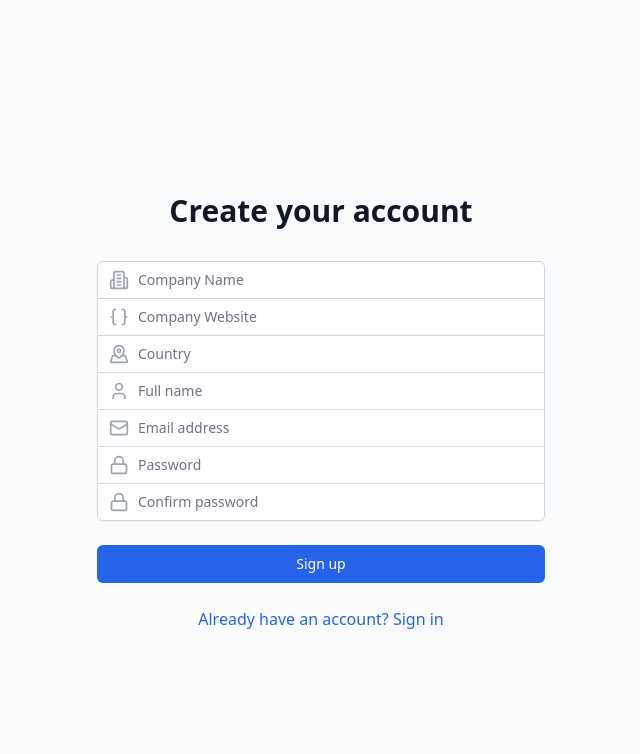
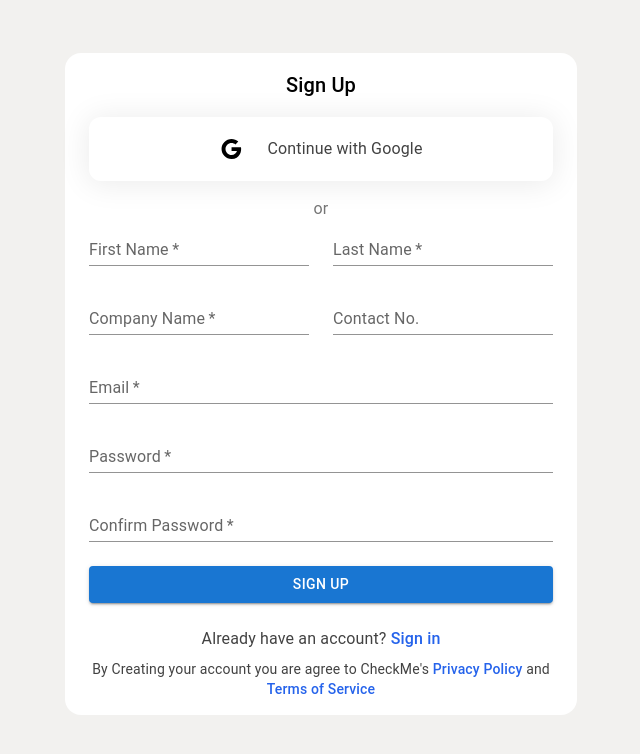
Before and after one commit to AmrapaliUnkal5/transcript_project, a React (Vite) app in the folder frontend/: page /signup in a window 1280 px wide. Shown: the top 754 px of the page, without its empty margins (319-959 px from the left). Built offline with nearby package versions, Linux system fonts and the light colour scheme; no server answers.

Commit message:
Registration Page UI Changes Done...

```diff
--- a/frontend/package.json
+++ b/frontend/package.json
@@ -10,6 +10,10 @@
     "preview": "vite preview"
   },
   "dependencies": {
+    "@emotion/react": "^11.14.0",
+    "@emotion/styled": "^11.14.0",
+    "@mui/icons-material": "^6.4.2",
+    "@mui/material": "^6.4.2",
     "axios": "^1.7.9",
     "lucide-react": "^0.344.0",
     "react": "^18.3.1",
--- a/frontend/src/pages/Auth/SignUp.tsx
+++ b/frontend/src/pages/Auth/SignUp.tsx
@@ -2,6 +2,10 @@ import React, { useState } from 'react';
 import { Link, useNavigate } from 'react-router-dom';
 import { User, Mail, Lock, Building2, Braces, MapPinned } from 'lucide-react';
 import { authApi, type SignUpData } from '../../services/api';
+import { Box, Button, TextField, Typography } from '@mui/material';
+import Grid from '@mui/material/Grid2';
+import GoogleIcon from '@mui/icons-material/Google';
+import { grey } from '@mui/material/colors';
 
 export const SignUp = () => {
   const navigate = useNavigate();
@@ -59,7 +63,7 @@ export const SignUp = () => {
 
       await authApi.signup(signupData);
       navigate('/login', {
-        state: { message: 'Account created successfully! Please login.' }
+        state: { message: 'Account created successfully! Please login.' },
       });
     } catch (err) {
       setError(err instanceof Error ? err.message : 'Failed to create account');
@@ -69,19 +73,155 @@ export const SignUp = () => {
   };
 
   return (
-    <div className="min-h-screen bg-gray-50 dark:bg-gray-900 flex items-center justify-center py-12 px-4 sm:px-6 lg:px-8">
-      <div className="max-w-md w-full space-y-8">
-        <div>
-          <h2 className="mt-6 text-center text-3xl font-extrabold text-gray-900 dark:text-white">
-            Create your account
-          </h2>
-        </div>
+    <Box
+      bgcolor='#f2f1ef'
+      className='min-h-screen dark:bg-gray-900 flex items-center justify-center py-6 px-4 sm:px-6 lg:px-8'
+    >
+      <Box className='max-w-lg w-full space-y-8'>
+        <Box bgcolor={'#FFF'} borderRadius={4} py={2} px={3}>
+          <Typography variant='h6' mb={2} textAlign={'center'}>
+            Sign Up
+          </Typography>
+
+          <Box
+            display={'flex'}
+            justifyContent={'center'}
+            gap={3}
+            p={'20px'}
+            borderRadius={'12px'}
+            boxShadow={'0px 2px 30px 2px rgba(0, 0, 0, 0.08);'}
+            mb={'12px'}
+          >
+            <GoogleIcon />
+            <Typography variant='body1' color={grey[800]}>
+              Continue with Google
+            </Typography>
+          </Box>
+
+          <Typography
+            variant='body1'
+            textAlign={'center'}
+            mt={2}
+            color='grey.600'
+          >
+            or
+          </Typography>
+
+          <Box>
+            <Grid container spacing={3}>
+              <Grid size={6}>
+                <TextField
+                  id='standard-basic'
+                  label='First Name'
+                  variant='standard'
+                  size='small'
+                  fullWidth
+                  required
+                />
+              </Grid>
+              <Grid size={6}>
+                <TextField
+                  id='standard-basic'
+                  label='Last Name'
+                  variant='standard'
+                  size='small'
+                  fullWidth
+                  required
+                />
+              </Grid>
+              <Grid size={6}>
+                <TextField
+                  id='standard-basic'
+                  label='Company Name'
+                  variant='standard'
+                  size='small'
+                  fullWidth
+                  required
+                />
+              </Grid>
+              <Grid size={6}>
+                <TextField
+                  id='standard-basic'
+                  label='Contact No.'
+                  variant='standard'
+                  size='small'
+                  fullWidth
+                />
+              </Grid>
+              <Grid size={12}>
+                <TextField
+                  id='standard-basic'
+                  label='Email'
+                  variant='standard'
+                  size='small'
+                  fullWidth
+                  required
+                />
+              </Grid>
+              <Grid size={12}>
+                <TextField
+                  id='standard-basic'
+                  label='Password'
+                  variant='standard'
+                  size='small'
+                  fullWidth
+                  required
+                />
+              </Grid>
+              <Grid size={12}>
+                <TextField
+                  id='standard-basic'
+                  label='Confirm Password'
+                  variant='standard'
+                  size='small'
+                  fullWidth
+                  required
+                />
+              </Grid>
+
+              <Grid size={12}>
+                <Button variant='contained' fullWidth>
+                  Sign Up
+                </Button>
+              </Grid>
+
+              <Grid size={12} textAlign={'center'}>
+                <Box>
+                  <Typography variant='body1' color={grey[800]} mb={1}>
+                    Already have an account?{' '}
+                    <Link
+                      to='/login'
+                      className='font-medium text-blue-600 hover:text-blue-500'
+                    >
+                      Sign in
+                    </Link>{' '}
+                  </Typography>
+
+                  <Typography variant='body2' color={grey[800]}>
+                    By Creating your account you are agree to CheckMe&apos;s{' '}
+                    <Link
+                      to='#'
+                      className='font-medium text-blue-600 hover:text-blue-500'
+                    >
+                      Privacy Policy
+                    </Link>{' '} and  <Link
+                      to='#'
+                      className='font-medium text-blue-600 hover:text-blue-500'
+                    >
+                      Terms of Service
+                    </Link>
+                  </Typography>
+                </Box>
+              </Grid>
+            </Grid>
+          </Box>
+        </Box>
 
         {error && (
-          <div className="rounded-md bg-red-50 dark:bg-red-900/20 p-4">
-            <div className="flex">
-              <div className="ml-3">
-                <h3 className="text-sm font-medium text-red-800 dark:text-red-200">
+          <div className='rounded-md bg-red-50 dark:bg-red-900/20 p-4'>
+            <div className='flex'>
+              <div className='ml-3'>
+                <h3 className='text-sm font-medium text-red-800 dark:text-red-200'>
                   {error}
                 </h3>
               </div>
@@ -89,153 +229,174 @@ export const SignUp = () => {
           </div>
         )}
 
-        <form className="mt-8 space-y-6" onSubmit={handleSubmit}>
-          <div className="rounded-md shadow-sm -space-y-px">
-            <div>
-              <label htmlFor="company_name" className="sr-only">
+        <form className='mt-8 space-y-6' onSubmit={handleSubmit}>
+          <div className='rounded-md shadow-sm -space-y-px'>
+            {/* <div>
+              <label htmlFor='company_name' className='sr-only'>
                 Company
               </label>
-              <div className="relative">
-                <div className="absolute inset-y-0 left-0 pl-3 flex items-center">
-                  <Building2 className="h-5 w-5 text-gray-400" style={{ zIndex: '9' }}/>
+              <div className='relative'>
+                <div className='absolute inset-y-0 left-0 pl-3 flex items-center'>
+                  <Building2
+                    className='h-5 w-5 text-gray-400'
+                    style={{ zIndex: '9' }}
+                  />
                 </div>
                 <input
-                  id="company_name"
-                  name="company_name"
-                  type="text"
+                  id='company_name'
+                  name='company_name'
+                  type='text'
                   required
-                  className="appearance-none rounded-none relative block w-full px-3 py-2 pl-10 border border-gray-300 placeholder-gray-500 text-gray-900 rounded-t-md focus:outline-none focus:ring-blue-500 focus:border-blue-500 focus:z-10 sm:text-sm"
-                  placeholder="Company Name"
+                  className='appearance-none rounded-none relative block w-full px-3 py-2 pl-10 border border-gray-300 placeholder-gray-500 text-gray-900 rounded-t-md focus:outline-none focus:ring-blue-500 focus:border-blue-500 focus:z-10 sm:text-sm'
+                  placeholder='Company Name'
                   value={formData.company_name}
                   onChange={handleChange}
                 />
               </div>
             </div>
             <div>
-              <label htmlFor="website" className="sr-only">
+              <label htmlFor='website' className='sr-only'>
                 Company Website
               </label>
-              <div className="relative">
-                <div className="absolute inset-y-0 left-0 pl-3 flex items-center">
-                  <Braces className="h-5 w-5 text-gray-400" style={{ zIndex: '9' }}/>
+              <div className='relative'>
+                <div className='absolute inset-y-0 left-0 pl-3 flex items-center'>
+                  <Braces
+                    className='h-5 w-5 text-gray-400'
+                    style={{ zIndex: '9' }}
+                  />
                 </div>
                 <input
-                  id="website"
-                  name="website"
-                  type="text"
+                  id='website'
+                  name='website'
+                  type='text'
                   required
-                  className="appearance-none rounded-none relative block w-full px-3 py-2 pl-10 border border-gray-300 placeholder-gray-500 text-gray-900 focus:outline-none focus:ring-blue-500 focus:border-blue-500 focus:z-10 sm:text-sm"
-                  placeholder="Company Website"
+                  className='appearance-none rounded-none relative block w-full px-3 py-2 pl-10 border border-gray-300 placeholder-gray-500 text-gray-900 focus:outline-none focus:ring-blue-500 focus:border-blue-500 focus:z-10 sm:text-sm'
+                  placeholder='Company Website'
                   value={formData.website}
                   onChange={handleChange}
                 />
               </div>
             </div>
             <div>
-              <label htmlFor="country" className="sr-only">
+              <label htmlFor='country' className='sr-only'>
                 Country
               </label>
-              <div className="relative">
-                <div className="absolute inset-y-0 left-0 pl-3 flex items-center">
-                  <MapPinned className="h-5 w-5 text-gray-400" style={{ zIndex: '9' }}/>
+              <div className='relative'>
+                <div className='absolute inset-y-0 left-0 pl-3 flex items-center'>
+                  <MapPinned
+                    className='h-5 w-5 text-gray-400'
+                    style={{ zIndex: '9' }}
+                  />
                 </div>
                 <input
-                  id="country"
-                  name="country"
-                  type="text"
+                  id='country'
+                  name='country'
+                  type='text'
                   required
-                  className="appearance-none rounded-none relative block w-full px-3 py-2 pl-10 border border-gray-300 placeholder-gray-500 text-gray-900 focus:outline-none focus:ring-blue-500 focus:border-blue-500 focus:z-10 sm:text-sm"
-                  placeholder="Country"
+                  className='appearance-none rounded-none relative block w-full px-3 py-2 pl-10 border border-gray-300 placeholder-gray-500 text-gray-900 focus:outline-none focus:ring-blue-500 focus:border-blue-500 focus:z-10 sm:text-sm'
+                  placeholder='Country'
                   value={formData.country}
                   onChange={handleChange}
                 />
               </div>
             </div>
             <div>
-              <label htmlFor="name" className="sr-only">
+              <label htmlFor='name' className='sr-only'>
                 Full name
               </label>
-              <div className="relative">
-                <div className="absolute inset-y-0 left-0 pl-3 flex items-center">
-                  <User className="h-5 w-5 text-gray-400" style={{ zIndex: '9' }}/>
+              <div className='relative'>
+                <div className='absolute inset-y-0 left-0 pl-3 flex items-center'>
+                  <User
+                    className='h-5 w-5 text-gray-400'
+                    style={{ zIndex: '9' }}
+                  />
                 </div>
                 <input
-                  id="name"
-                  name="name"
-                  type="text"
+                  id='name'
+                  name='name'
+                  type='text'
                   required
-                  className="appearance-none rounded-none relative block w-full px-3 py-2 pl-10 border border-gray-300 placeholder-gray-500 text-gray-900 focus:outline-none focus:ring-blue-500 focus:border-blue-500 focus:z-10 sm:text-sm"
-                  placeholder="Full name"
+                  className='appearance-none rounded-none relative block w-full px-3 py-2 pl-10 border border-gray-300 placeholder-gray-500 text-gray-900 focus:outline-none focus:ring-blue-500 focus:border-blue-500 focus:z-10 sm:text-sm'
+                  placeholder='Full name'
                   value={formData.name}
                   onChange={handleChange}
                 />
               </div>
             </div>
             <div>
-              <label htmlFor="email" className="sr-only">
+              <label htmlFor='email' className='sr-only'>
                 Email address
               </label>
-              <div className="relative">
-                <div className="absolute inset-y-0 left-0 pl-3 flex items-center">
-                  <Mail className="h-5 w-5 text-gray-400" style={{ zIndex: '9' }}/>
+              <div className='relative'>
+                <div className='absolute inset-y-0 left-0 pl-3 flex items-center'>
+                  <Mail
+                    className='h-5 w-5 text-gray-400'
+                    style={{ zIndex: '9' }}
+                  />
                 </div>
                 <input
-                  id="email"
-                  name="email"
-                  type="email"
+                  id='email'
+                  name='email'
+                  type='email'
                   required
-                  className="appearance-none rounded-none relative block w-full px-3 py-2 pl-10 border border-gray-300 placeholder-gray-500 text-gray-900 focus:outline-none focus:ring-blue-500 focus:border-blue-500 focus:z-10 sm:text-sm"
-                  placeholder="Email address"
+                  className='appearance-none rounded-none relative block w-full px-3 py-2 pl-10 border border-gray-300 placeholder-gray-500 text-gray-900 focus:outline-none focus:ring-blue-500 focus:border-blue-500 focus:z-10 sm:text-sm'
+                  placeholder='Email address'
                   value={formData.email}
                   onChange={handleChange}
                 />
               </div>
             </div>
             <div>
-              <label htmlFor="password" className="sr-only">
+              <label htmlFor='password' className='sr-only'>
                 Password
               </label>
-              <div className="relative">
-                <div className="absolute inset-y-0 left-0 pl-3 flex items-center">
-                  <Lock className="h-5 w-5 text-gray-400" style={{ zIndex: '9' }}/>
+              <div className='relative'>
+                <div className='absolute inset-y-0 left-0 pl-3 flex items-center'>
+                  <Lock
+                    className='h-5 w-5 text-gray-400'
+                    style={{ zIndex: '9' }}
+                  />
                 </div>
                 <input
-                  id="password"
-                  name="password"
-                  type="password"
+                  id='password'
+                  name='password'
+                  type='password'
                   required
-                  className="appearance-none rounded-none relative block w-full px-3 py-2 pl-10 border border-gray-300 placeholder-gray-500 text-gray-900 focus:outline-none focus:ring-blue-500 focus:border-blue-500 focus:z-10 sm:text-sm"
-                  placeholder="Password"
+                  className='appearance-none rounded-none relative block w-full px-3 py-2 pl-10 border border-gray-300 placeholder-gray-500 text-gray-900 focus:outline-none focus:ring-blue-500 focus:border-blue-500 focus:z-10 sm:text-sm'
+                  placeholder='Password'
                   value={formData.password}
                   onChange={handleChange}
                 />
               </div>
             </div>
             <div>
-              <label htmlFor="confirmPassword" className="sr-only">
+              <label htmlFor='confirmPassword' className='sr-only'>
                 Confirm password
               </label>
-              <div className="relative">
-                <div className="absolute inset-y-0 left-0 pl-3 flex items-center">
-                  <Lock className="h-5 w-5 text-gray-400" style={{ zIndex: '9' }}/>
+              <div className='relative'>
+                <div className='absolute inset-y-0 left-0 pl-3 flex items-center'>
+                  <Lock
+                    className='h-5 w-5 text-gray-400'
+                    style={{ zIndex: '9' }}
+                  />
                 </div>
                 <input
-                  id="confirmPassword"
-                  name="confirmPassword"
-                  type="password"
+                  id='confirmPassword'
+                  name='confirmPassword'
+                  type='password'
                   required
-                  className="appearance-none rounded-none relative block w-full px-3 py-2 pl-10 border border-gray-300 placeholder-gray-500 text-gray-900 rounded-b-md focus:outline-none focus:ring-blue-500 focus:border-blue-500 focus:z-10 sm:text-sm"
-                  placeholder="Confirm password"
+                  className='appearance-none rounded-none relative block w-full px-3 py-2 pl-10 border border-gray-300 placeholder-gray-500 text-gray-900 rounded-b-md focus:outline-none focus:ring-blue-500 focus:border-blue-500 focus:z-10 sm:text-sm'
+                  placeholder='Confirm password'
                   value={formData.confirmPassword}
                   onChange={handleChange}
                 />
               </div>
-            </div>
+            </div> */}
           </div>
 
-          <div>
+          {/* <div>
             <button
-              type="submit"
+              type='submit'
               disabled={loading}
               className={`group relative w-full flex justify-center py-2 px-4 border border-transparent text-sm font-medium rounded-md text-white ${
                 loading
@@ -247,16 +408,16 @@ export const SignUp = () => {
             </button>
           </div>
 
-          <div className="text-center">
+          <div className='text-center'>
             <Link
-              to="/login"
-              className="font-medium text-blue-600 hover:text-blue-500"
+              to='/login'
+              className='font-medium text-blue-600 hover:text-blue-500'
             >
               Already have an account? Sign in
             </Link>
-          </div>
+          </div> */}
         </form>
-      </div>
-    </div>
+      </Box>
+    </Box>
   );
 };
```
